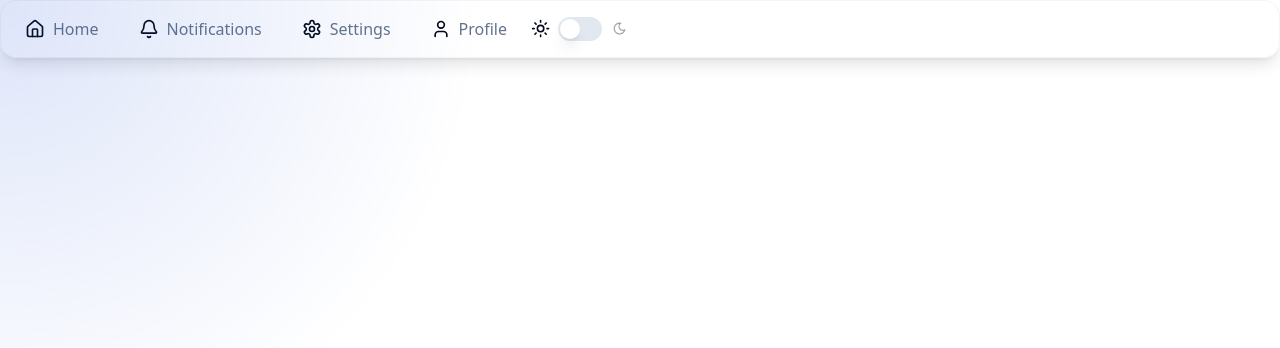
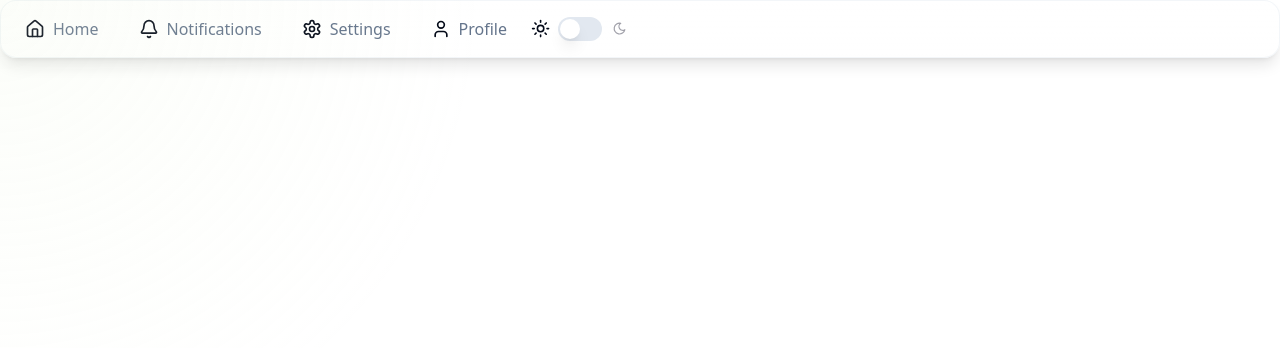
Before and after one commit to SuhasKanwar/WeCall, a React (Vite) app in the folder client/: page / in a window 1280 px wide. Shown: the top 348 px of the page. Built offline with nearby package versions, Linux system fonts and the light colour scheme; no server answers.

Commit message:
changed mouse effect for bright mode

```diff
--- a/client/src/components/MouseMoveEffect.jsx
+++ b/client/src/components/MouseMoveEffect.jsx
@@ -1,7 +1,9 @@
 import { useEffect, useState } from "react"
+import { useTheme } from "../context/ThemeProvider"
 
 export default function MouseMoveEffect() {
   const [mousePosition, setMousePosition] = useState({ x: 0, y: 0 })
+  const { theme } = useTheme()
 
   useEffect(() => {
     const handleMouseMove = (event) => {
@@ -13,13 +15,15 @@ export default function MouseMoveEffect() {
     return () => {
       window.removeEventListener("mousemove", handleMouseMove)
     }
-  }, [])
+  }, []);
 
   return (
     <div
       className="pointer-events-none fixed inset-0 z-30 transition-opacity duration-300"
       style={{
-        background: `radial-gradient(600px at ${mousePosition.x}px ${mousePosition.y}px, rgba(29, 78, 216, 0.15), transparent 80%)`,
+        background: theme === "light"
+          ? `radial-gradient(600px at ${mousePosition.x}px ${mousePosition.y}px, rgb(233, 245, 216, 0.15), transparent 80%)`
+          : `radial-gradient(600px at ${mousePosition.x}px ${mousePosition.y}px, rgba(29, 78, 216, 0.15), transparent 80%)`
       }}
     />
   )
```
